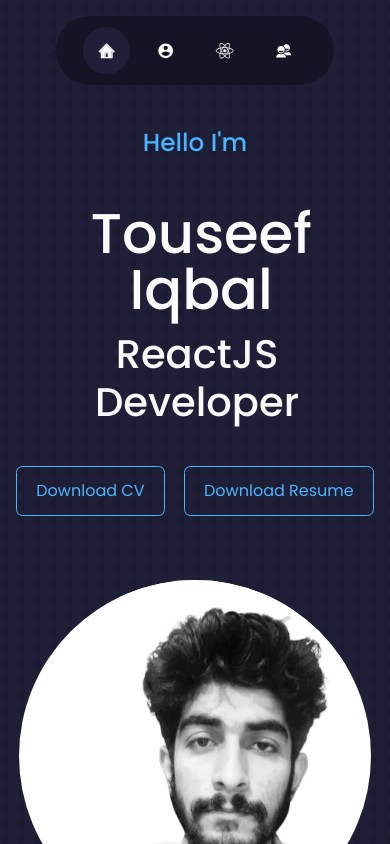
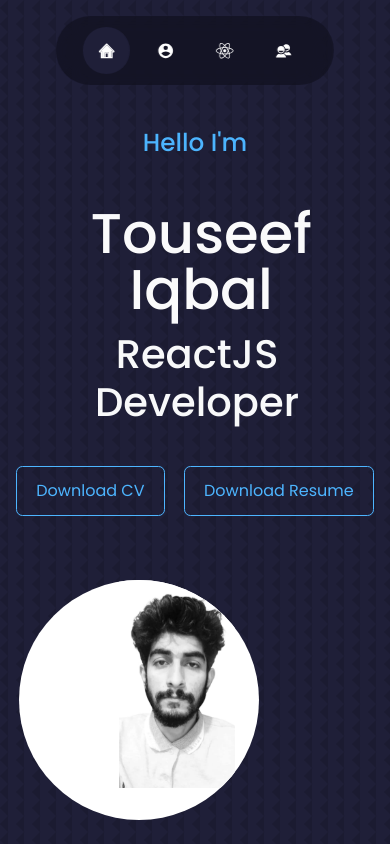
Before and after one commit to touseefiqbal845/myportfolio, a React (Create React App) app: page / in a window 390 px wide. Shown: the top 844 px of the page. Built offline with nearby package versions, Linux system fonts and the light colour scheme.

Commit message:
Update header.css

```diff
--- a/src/components/header/header.css
+++ b/src/components/header/header.css
@@ -124,12 +124,17 @@
 
      }
         }
-@media screen and (max-width:450px) {
+@media screen and (max-width:500px) {
      .header_social{
 
           display: none;
 
      }
+  .me{
+    width: 15rem;
+  height: 15rem;
+/*      left: calc(50% - 11rem); */
+  }
 
 }
 .text-align-center{
```
